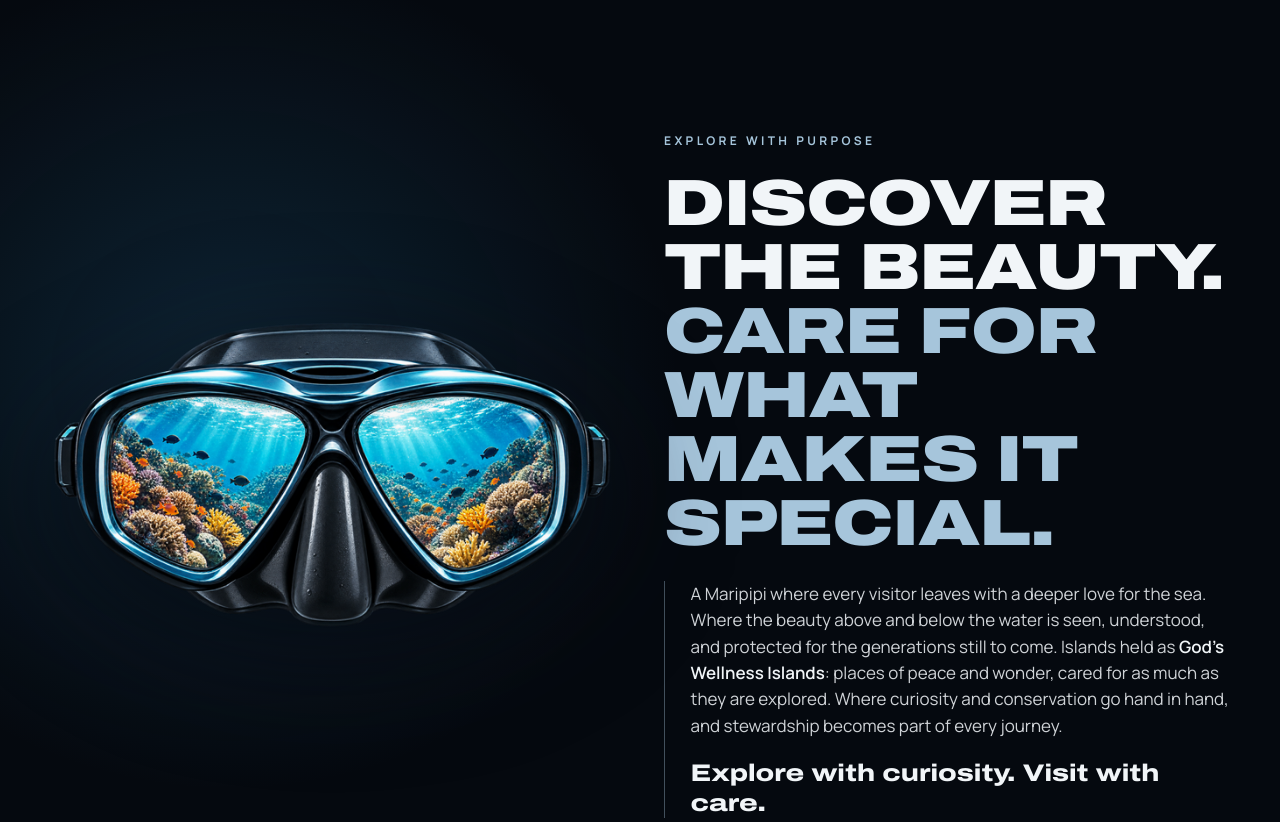
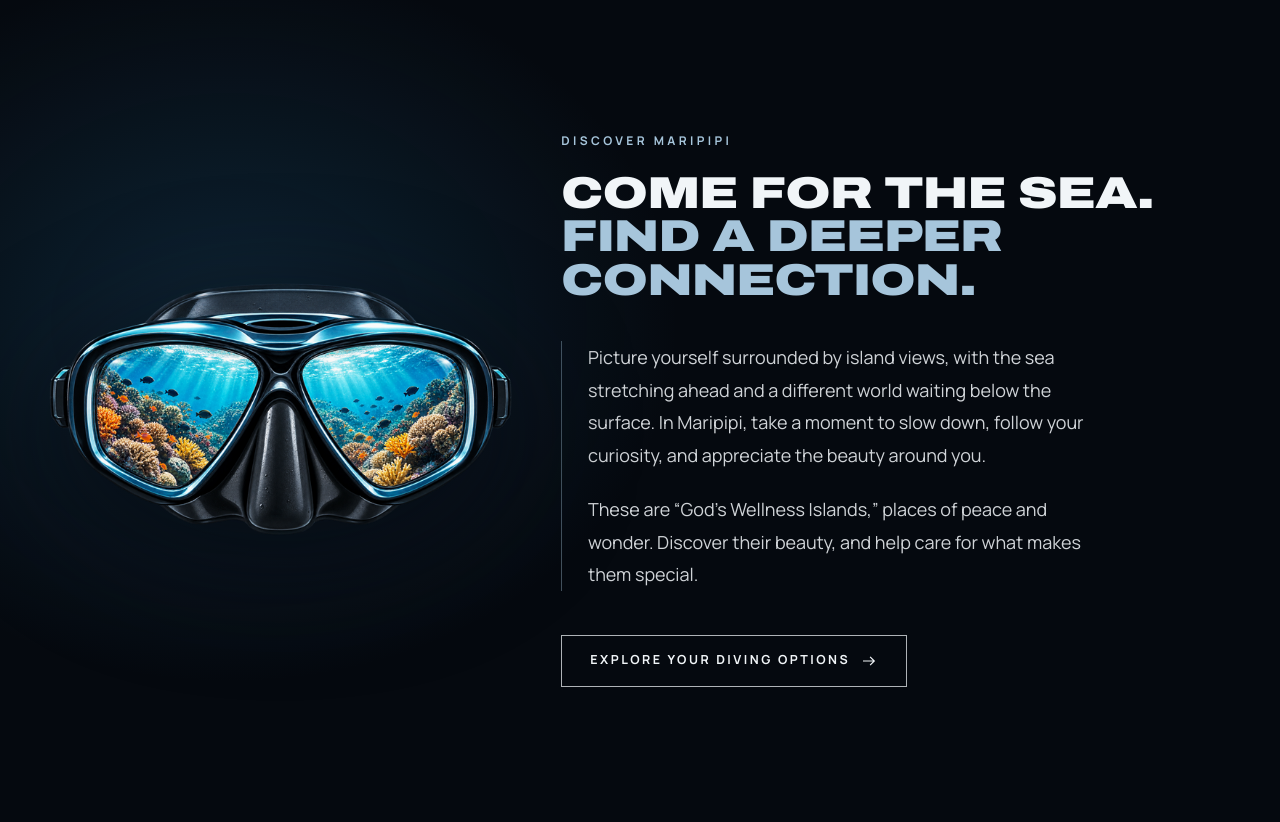
Before and after one commit to lendezstudio/Maripipi-Scuba-Diving-, a plain HTML site: page index.html in a window 1280 px wide. Shown: the part 2940-3762 px from the top of the page. Drawn offline with Linux system fonts and the light colour scheme.

Commit message:
Purpose section: inviting Discover Maripipi copy with diving CTA
Co-Authored-By: Claude Opus 5.5 <noreply@anthropic.com>

```diff
--- a/css/styles.css
+++ b/css/styles.css
@@ -603,7 +603,7 @@ figcaption .image-note { margin-left: auto; }
   gap: 3rem var(--gutter);
   align-items: center;
 }
-.purpose__logo { grid-column: 1 / span 6; justify-self: center; width: min(100%, 560px); position: relative; }
+.purpose__logo { grid-column: 1 / span 5; justify-self: center; width: min(100%, 560px); position: relative; }
 .purpose__logo::before {
   content: "";
   position: absolute;
@@ -612,21 +612,32 @@ figcaption .image-note { margin-left: auto; }
   pointer-events: none;
 }
 .purpose__logo img { position: relative; filter: drop-shadow(0 30px 60px rgba(5, 9, 15, 0.7)); }
-.purpose__copy { grid-column: 7 / span 6; }
-.purpose__copy p:not(.eyebrow):not(.purpose__line) { color: rgba(241, 245, 248, 0.86); max-width: 36rem; }
-.purpose__copy em { font-style: normal; color: var(--white); font-weight: 600; }
-.purpose__vision {
+.purpose__copy { grid-column: 6 / span 7; }
+/* Scales with the text column so "COME FOR THE SEA." (about 14.3em) stays on one line. */
+.purpose__title { font-size: clamp(2rem, (100vw - 6rem) / 26.5, 3.4rem); margin-bottom: clamp(1.75rem, 3vw, 2.5rem); }
+.purpose__br { display: none; }
+.purpose__title-line { display: block; }
+.purpose__body {
+  max-width: 34rem;
   padding-left: clamp(1.1rem, 2vw, 1.6rem);
   border-left: 1px solid var(--rule-strong);
-  line-height: 1.55;
 }
-.purpose__line {
-  margin-top: 1rem;
-  font-family: var(--display);
-  font-stretch: 125%;
-  font-weight: 800;
-  font-size: clamp(1.1rem, 0.95rem + 0.7vw, 1.5rem);
-  line-height: 1.25;
+.purpose__body p {
+  margin-bottom: 1.25em;
+  font-size: clamp(1.02rem, 0.98rem + 0.25vw, 1.125rem);
+  line-height: 1.8;
+  color: rgba(241, 245, 248, 0.86);
+}
+.purpose__body p:last-child { margin-bottom: 0; }
+.purpose__cta { margin-top: clamp(2rem, 3.5vw, 2.75rem); }
+.purpose__cta svg { transition: transform 0.5s var(--ease); }
+.purpose__cta:hover svg,
+.purpose__cta:focus-visible svg { transform: translateX(4px); }
+.purpose__cta:focus-visible {
+  background: var(--white);
+  color: var(--ink);
+  outline: 2px solid var(--pale);
+  outline-offset: 4px;
 }
 
 /* Care */
@@ -1106,6 +1117,10 @@ figcaption .image-note { margin-left: auto; }
   /* Leaves the diver visible between the headline and the intro. */
   .hero__foot { padding-top: max(14rem, 38svh); gap: 2rem; }
   .hero__actions .btn { flex: 1 1 100%; }
+  .purpose__cta { width: 100%; }
+  /* "FIND A DEEPER" is about 11em wide; keep it on one line. */
+  .purpose__title { font-size: calc((100vw - 2 * var(--gutter)) / 11.6); }
+  .purpose__br { display: inline; }
   .hero__panel { grid-template-columns: 84px 1fr; gap: 1rem; padding: 1rem; }
   .hero__panel-img { width: 84px; min-height: 110px; }
   .diving::before { display: none; }
--- a/index.html
+++ b/index.html
@@ -208,12 +208,13 @@
           <img src="assets/img/logo-mask-1200.png" srcset="assets/img/logo-mask-640.png 640w, assets/img/logo-mask-1200.png 1200w" sizes="(min-width: 960px) 40vw, 88vw" width="1200" height="657" alt="The Maripipi Scuba Diving logo: a dive mask whose lenses reflect a sunlit coral reef." loading="lazy" decoding="async">
         </div>
         <div class="purpose__copy reveal">
-          <p class="eyebrow">Explore with purpose</p>
-          <h2 class="display-2" id="purpose-title">Discover the beauty. <span class="muted">Care for what makes it special.</span></h2>
-          <div class="purpose__vision">
-            <p>A Maripipi where every visitor leaves with a deeper love for the sea. Where the beauty above and below the water is seen, understood, and protected for the generations still to come. Islands held as <em>God’s Wellness Islands</em>: places of peace and wonder, cared for as much as they are explored. Where curiosity and conservation go hand in hand, and stewardship becomes part of every journey.</p>
-            <p class="purpose__line">Explore with curiosity. Visit with care.</p>
+          <p class="eyebrow">Discover Maripipi</p>
+          <h2 class="display-2 purpose__title" id="purpose-title"><span class="purpose__title-line">Come for <br class="purpose__br">the sea.</span> <span class="purpose__title-line muted">Find a deeper<br> connection.</span></h2>
+          <div class="purpose__body">
+            <p>Picture yourself surrounded by island views, with the sea stretching ahead and a different world waiting below the surface. In Maripipi, take a moment to slow down, follow your curiosity, and appreciate the beauty around you.</p>
+            <p>These are “God’s Wellness Islands,” places of peace and wonder. Discover their beauty, and help care for what makes them special.</p>
           </div>
+          <a class="btn btn--outline purpose__cta" href="#diving">Explore Your Diving Options <svg aria-hidden="true"><use href="#i-arrow"/></svg></a>
         </div>
       </div>
     </section>
```
